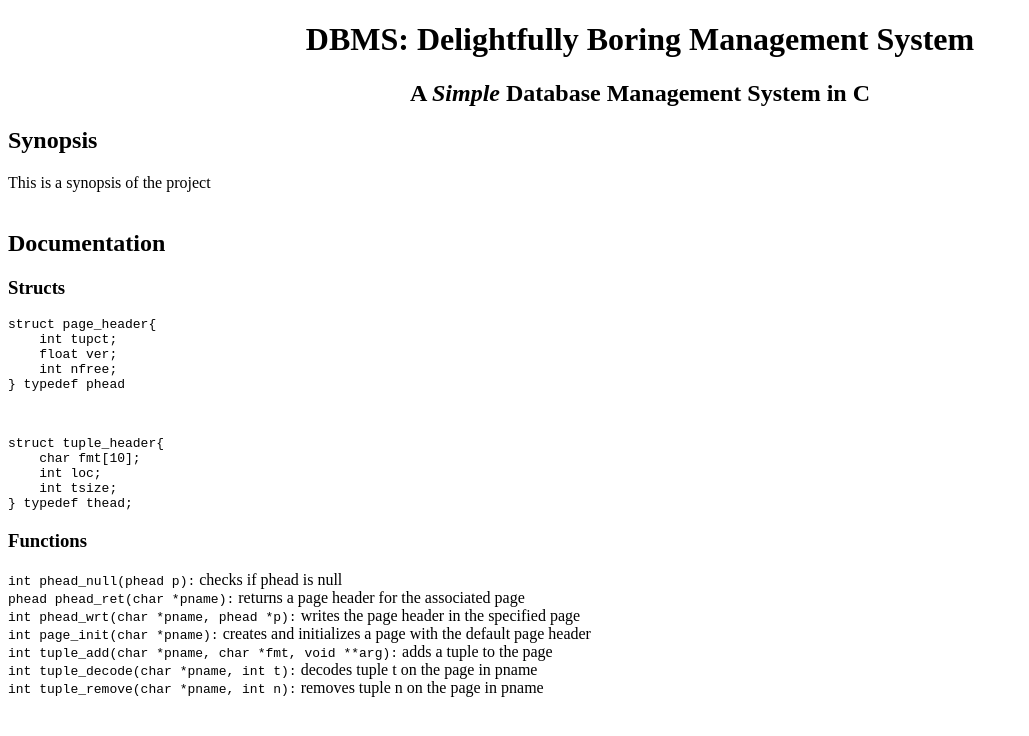
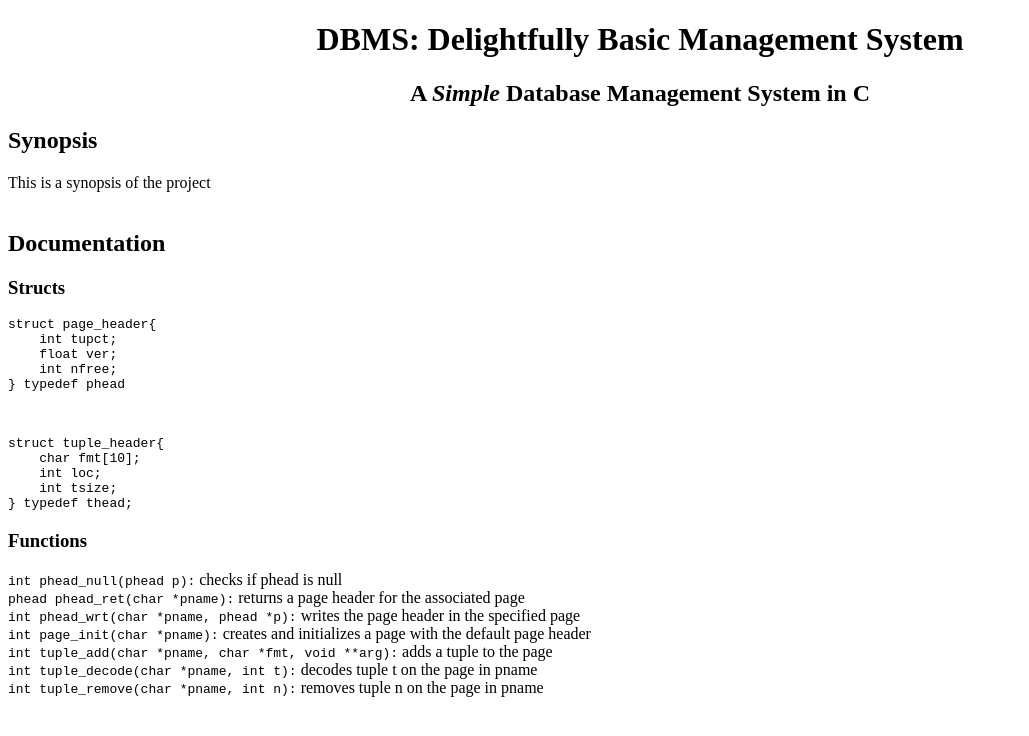
Before and after one commit to na4n/dbms, a plain HTML site: page index.html in a window 1280 px wide. Shown: the whole page, without its empty margins (0-1029 px from the left). Drawn offline with Linux system fonts and the light colour scheme.

Commit message:
positivity arc

```diff
--- a/index.html
+++ b/index.html
@@ -9,7 +9,7 @@
 </head>
 <body>
 
-<h1 style="text-align: center;">DBMS: Delightfully Boring Management System</h1>
+<h1 style="text-align: center;">DBMS: Delightfully Basic Management System</h1>
 <h2 style="text-align: center;">A <i>Simple</i> Database Management System in C</h2>
 
 <h2>Synopsis</h2>
```
